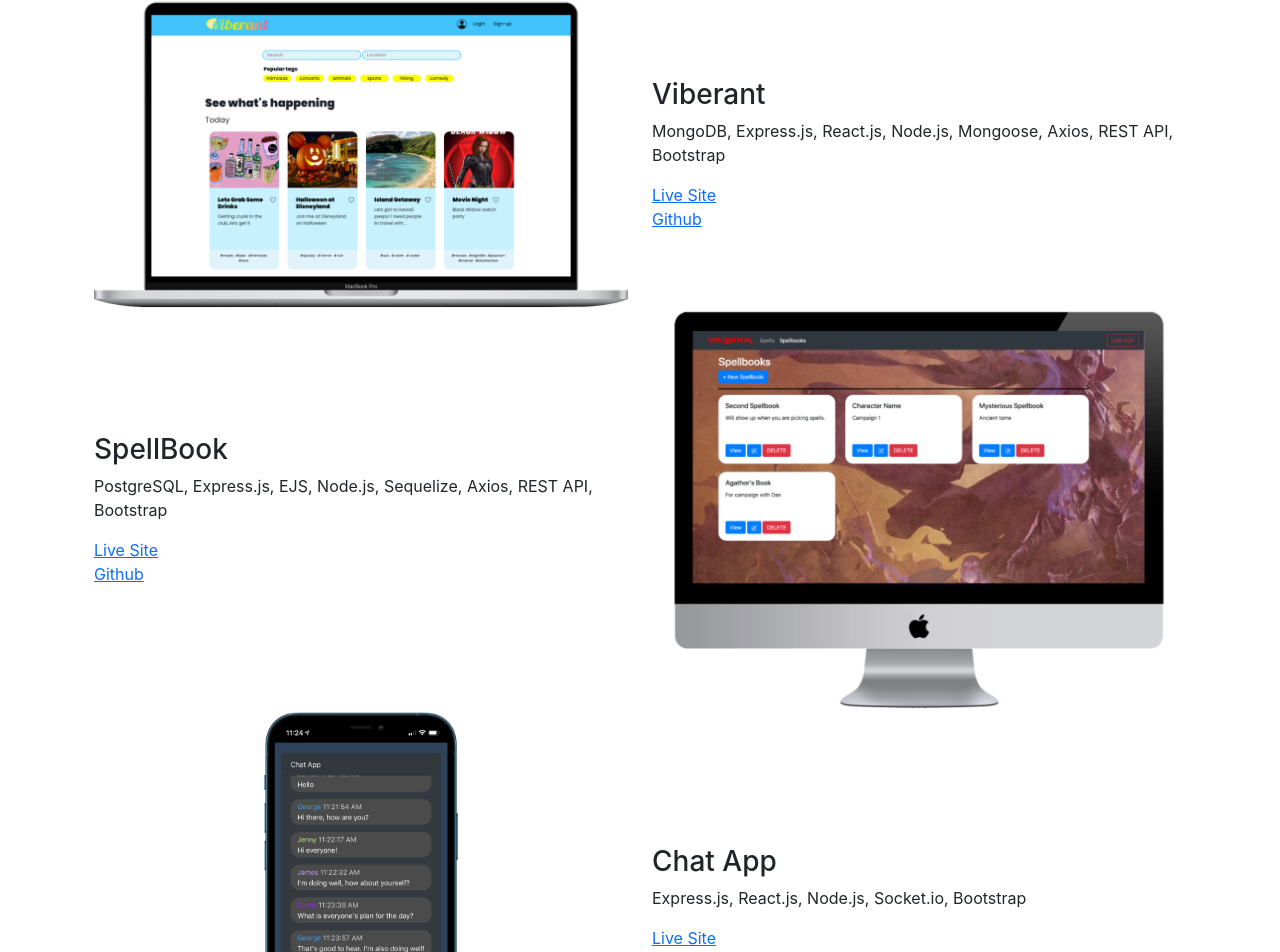
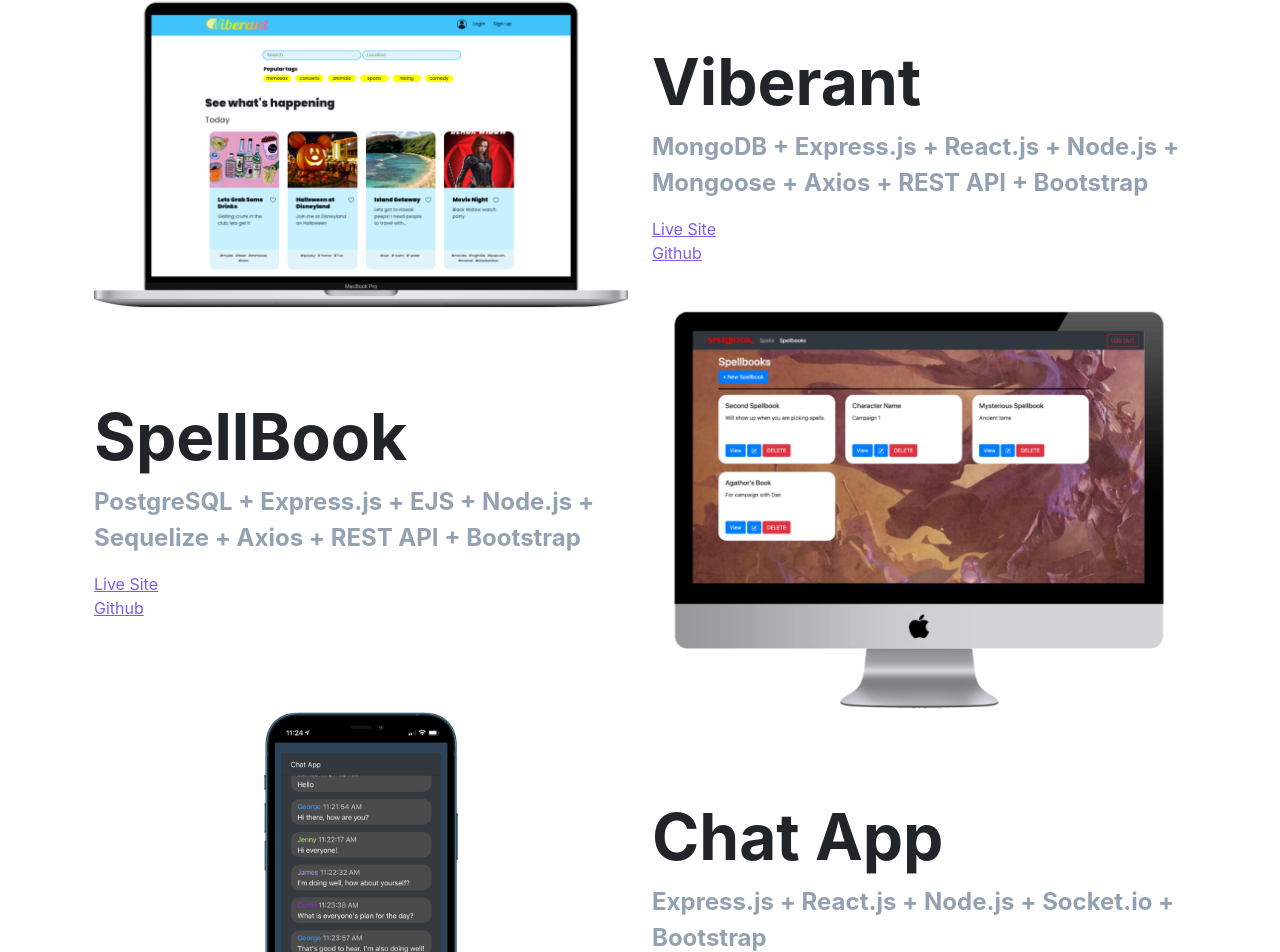
Before and after one commit to Consecratio/portfolio, a React (Create React App) app: page / in a window 1280 px wide. Shown: the part 1433-2385 px from the top of the page. Built offline with nearby package versions, Linux system fonts and the light colour scheme.

Commit message:
styled descriptions and links of projects

```diff
--- /dev/null
+++ b/src/components/Projects.css
@@ -0,0 +1,14 @@
+.project-name {
+    font-size: 400%;
+    font-weight: bold;
+}
+
+.tech-stack {
+    color: rgb(148, 161, 178);
+    font-weight: bold;
+    font-size: 150%;
+}
+
+.project-links {
+    color: rgb(127, 90, 240);
+}
--- a/src/components/Projects.jsx
+++ b/src/components/Projects.jsx
@@ -2,6 +2,7 @@ import { Row, Col } from 'react-bootstrap'
 import viberant from '../img/viberant.png'
 import spellbook from '../img/spellbook.png'
 import chatApp from '../img/chat_app.png'
+import './Projects.css'
 
 const Projects = () => {
     return (
@@ -15,10 +16,10 @@ const Projects = () => {
                 </Col>
                 <Col className="mx-auto">
                     <h3 className="project-name">Viberant</h3>
-                    <p className="tech-stack">MongoDB, Express.js, React.js, Node.js, Mongoose, Axios, REST API, Bootstrap</p>
-                    <a href="https://admiring-spence-c2dab0.netlify.app/" target="_blank" className="live-site-link">Live Site</a>
+                    <p className="tech-stack">MongoDB + Express.js + React.js + Node.js + Mongoose + Axios + REST API + Bootstrap</p>
+                    <a href="https://admiring-spence-c2dab0.netlify.app/" target="_blank" className="project-links">Live Site</a>
                     <br />
-                    <a href="https://github.com/Consecratio/mern-auth-client" target="_blank" className="github-link">Github</a>
+                    <a href="https://github.com/Consecratio/mern-auth-client" target="_blank" className="project-links">Github</a>
                 </Col>
             </Row>
             <Row lg={2} className="align-items-center flex-row-reverse" >
@@ -26,11 +27,11 @@ const Projects = () => {
                     <img src={spellbook} alt="Spellbook" style={{ maxHeight: "50vh", maxWidth: "100%", margin: "0 auto", display: "block" }} />
                 </Col>
                 <Col className="mx-auto">
-                    <h3>SpellBook</h3>
-                    <p className="tech-stack">PostgreSQL, Express.js, EJS, Node.js, Sequelize, Axios, REST API, Bootstrap</p>
-                    <a href="https://spellbook-project.herokuapp.com/" target="_blank" className="live-site-link">Live Site</a>
+                    <h3 className="project-name">SpellBook</h3>
+                    <p className="tech-stack">PostgreSQL + Express.js + EJS + Node.js + Sequelize + Axios + REST API + Bootstrap</p>
+                    <a href="https://spellbook-project.herokuapp.com/" target="_blank" className="project-links">Live Site</a>
                     <br />
-                    <a href="https://github.com/Consecratio/project-2-spellbook" target="_blank" className="github-link">Github</a>
+                    <a href="https://github.com/Consecratio/project-2-spellbook" target="_blank" className="project-links">Github</a>
                 </Col>
             </Row>
             <Row lg={2} className="align-items-center" >
@@ -38,11 +39,11 @@ const Projects = () => {
                     <img src={chatApp} alt="Chat App" style={{ height: "50vh", margin: "0 auto", display: "block" }} />
                 </Col>
                 <Col className="mx-auto">
-                    <h3>Chat App</h3>
-                    <p className="tech-stack">Express.js, React.js, Node.js, Socket.io, Bootstrap</p>
-                    <a href="https://practical-visvesvaraya-c80ca0.netlify.app/" target="_blank" className="live-site-link">Live Site</a>
+                    <h3 className="project-name">Chat App</h3>
+                    <p className="tech-stack">Express.js + React.js + Node.js + Socket.io + Bootstrap</p>
+                    <a href="https://practical-visvesvaraya-c80ca0.netlify.app/" target="_blank" className="project-links">Live Site</a>
                     <br />
-                    <a href="https://github.com/Consecratio/chat-app-client" target="_blank" className="github-link">Github</a>
+                    <a href="https://github.com/Consecratio/chat-app-client" target="_blank" className="project-links">Github</a>
                 </Col>
             </Row>
         </div>
```
